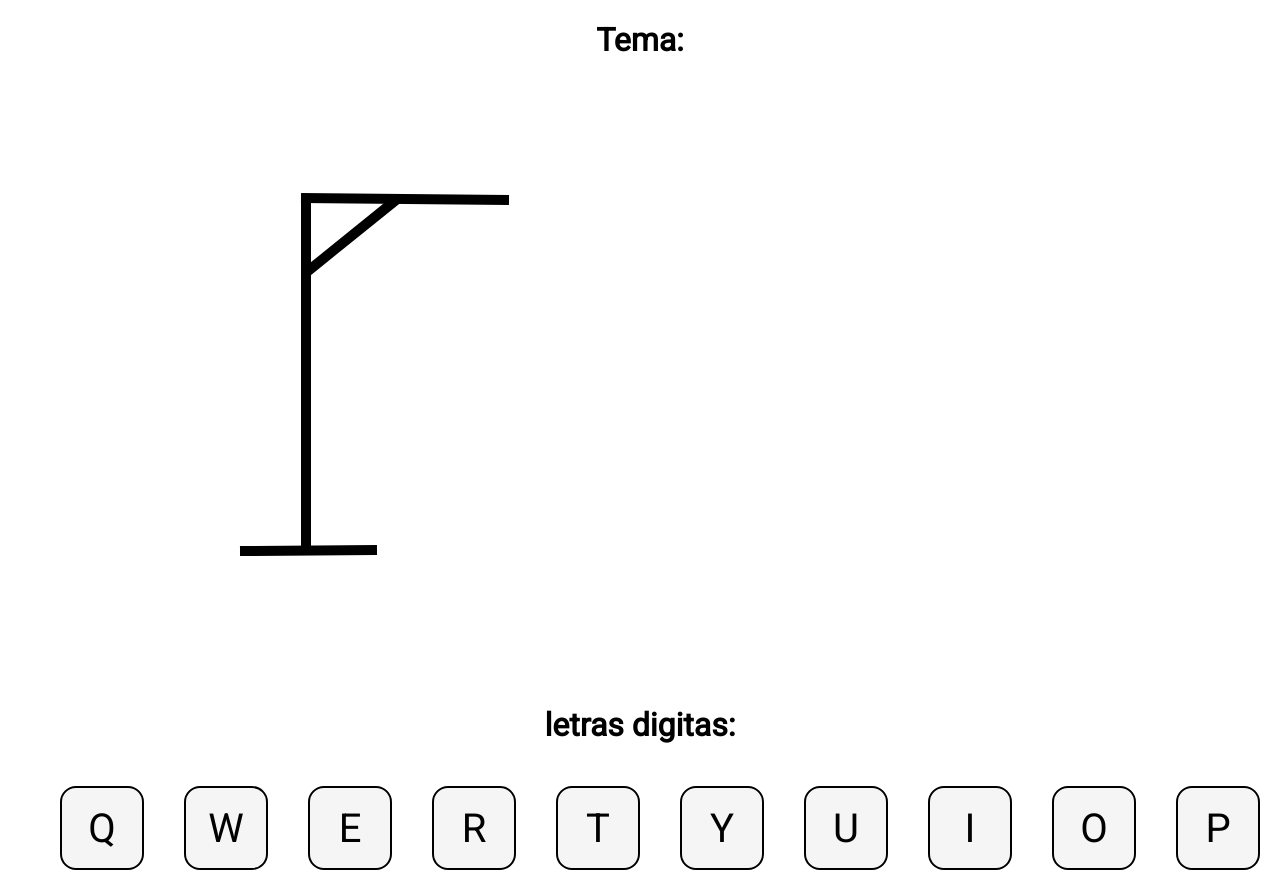
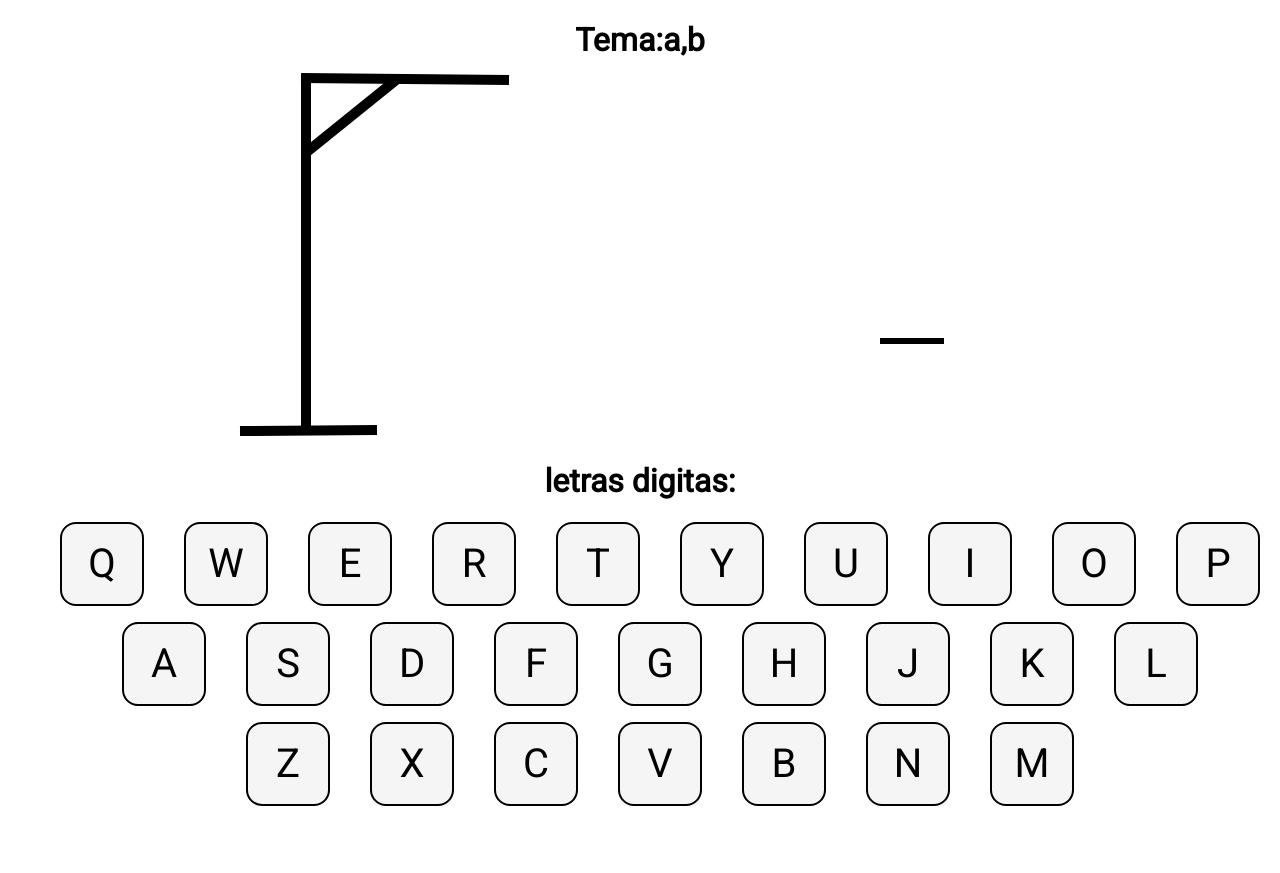
Before and after one commit to Rafael-Duarte-Silva/Jogo-da-forca---web, a plain HTML site: page index.html in a window 1280 px wide. Shown: the top 873 px of the page. After the commit the page ends 822 px from the top, so only its background shows below. Drawn offline with Linux system fonts and the light colour scheme.

Commit message:
Add files via upload

```diff
--- a/index.html
+++ b/index.html
@@ -8,18 +8,15 @@
     <link rel="stylesheet" href="style.css">
 </head>
 <body>
+    <h1 id="tema">Tema:</h1>
+
     <div id="jogo">
-
-        <h1 id="tema">Tema:</h1>
         <img id="forca" src="svg/forca.svg" alt="">
 
+        <div id="espacamentos"></div>
     </div>
 
-    <div id="digitadas">
-
-        <h1>letras digitas:</h1>
-
-    </div>
+    <h1 id="digitadas">letras digitas:</h1>
 
     <div id="teclado">
 
@@ -59,5 +56,7 @@
         </div>
 
     </div>
+
+    <script src="js.js"></script>
 </body>
 </html>
--- /dev/null
+++ b/js.js
@@ -0,0 +1,13 @@
+const tema = document.getElementById("tema").innerText;
+
+var palavras = ['a', 'b'];
+
+let palavra = palavras.sort();
+console.log(palavra);
+
+document.getElementById("tema").innerText = tema+palavras;
+
+function sortear(){
+    console.log(Math.floor(Math.random() * 2));
+    return Math.floor(Math.random() * 2);
+}
--- a/style.css
+++ b/style.css
@@ -10,15 +10,27 @@ h1{
     font-family: 'Roboto', sans-serif;
 }
 
+#jogo{
+    display: flex;
+    align-items: center;
+    height: 45vh;
+}
+
+#espacamentos{
+    width: 8vh;
+    height: 0.7vh;
+    margin-left: 10vh;
+    margin-top: 20vh;
+    background-color: black;
+}
+
 #digitadas{
-    height: 10vh;
     text-align: center;
 }
 
 #tema{
     text-align: center;
 }
-
 
 #grid{
     display: flex;
```
